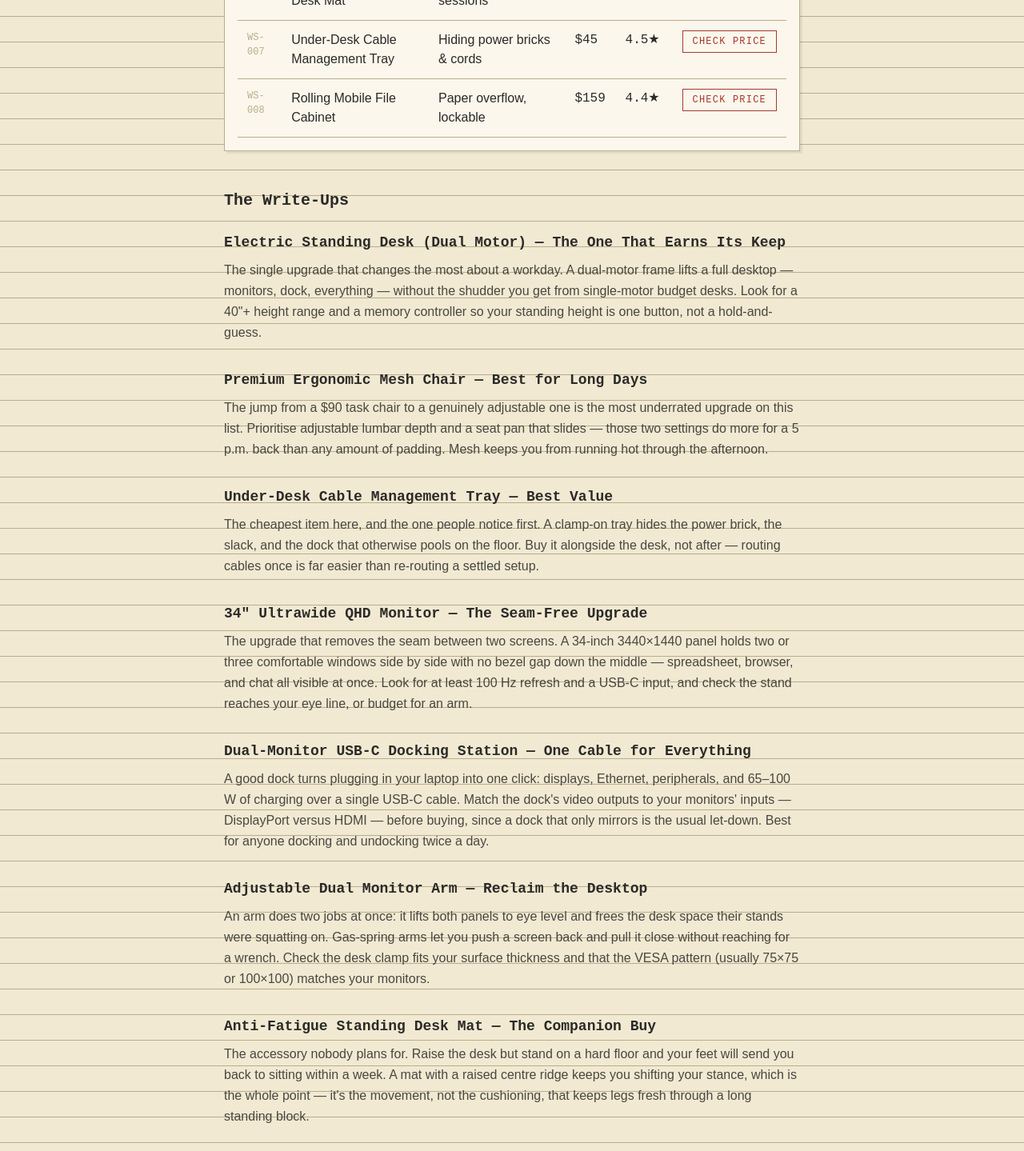
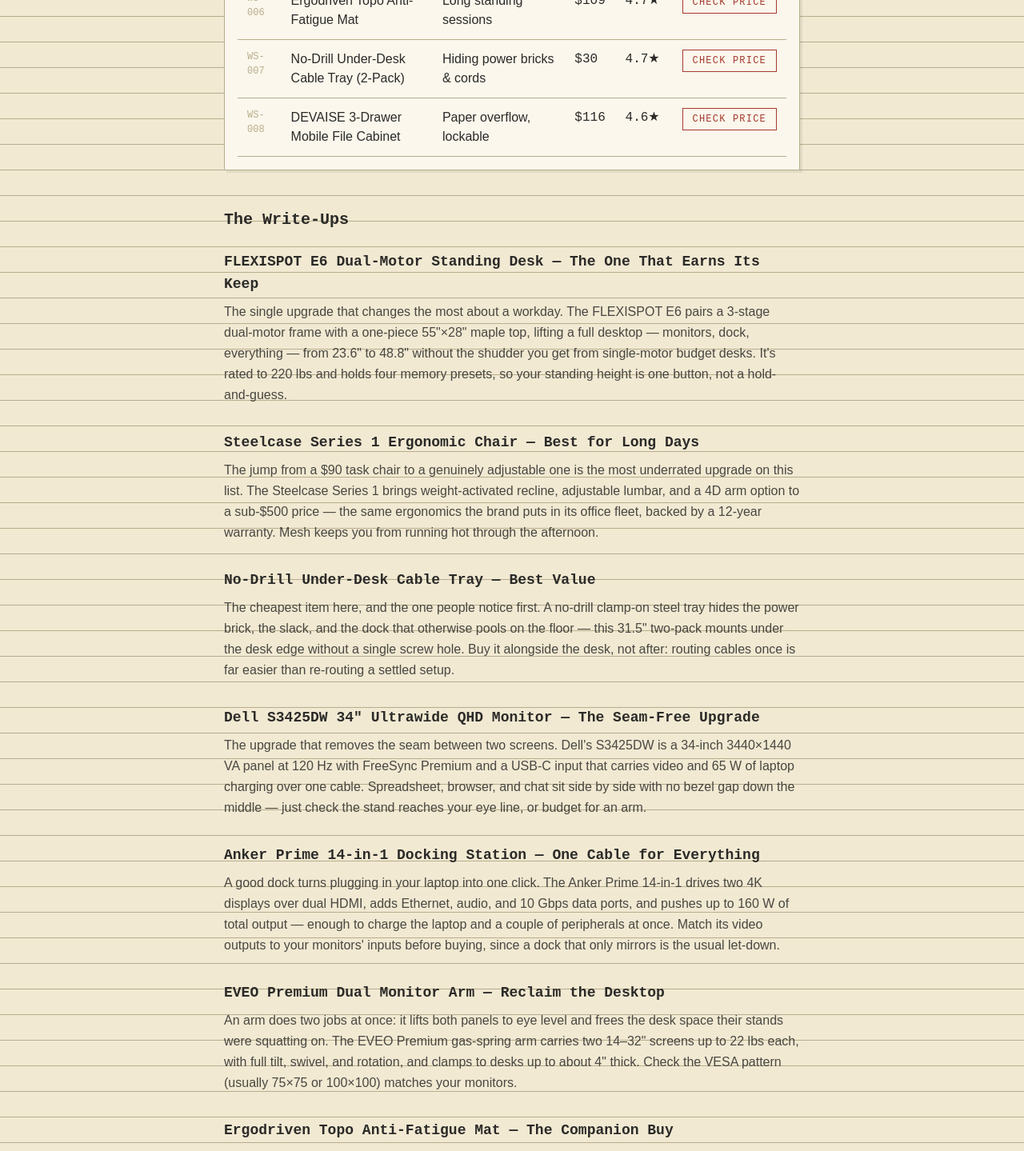
Before and after one commit to dsetzer84/office-supply-guide, a Next.js app: page /office-supplies/best-workstation-upgrades in a window 1280 px wide. Shown: the part 980-2419 px from the top of the page at 80% size. Built offline with nearby package versions, Linux system fonts and the light colour scheme.

Commit message:
Use exact final model ASINs for Workstation Upgrades items

```diff
--- a/app/office-supplies/best-workstation-upgrades/page.js
+++ b/app/office-supplies/best-workstation-upgrades/page.js
@@ -10,67 +10,67 @@
 const PRODUCTS = [
   {
     sku: "WS-001",
-    name: "Electric Standing Desk (Dual Motor)",
+    name: "FLEXISPOT E6 Dual-Motor Standing Desk",
     bestFor: "Full-day sit/stand switching",
-    price: "$499",
-    rating: "4.6★",
-    link: "https://www.amazon.com/s?k=electric+standing+desk+dual+motor&tag=dsetzer841-20",
+    price: "$288",
+    rating: "4.4★",
+    link: "https://www.amazon.com/dp/B0B7MX2KP1?tag=dsetzer841-20",
   },
   {
     sku: "WS-002",
-    name: "Premium Ergonomic Mesh Chair",
+    name: "Steelcase Series 1 Ergonomic Chair",
     bestFor: "Lower-back relief, 8-hour days",
-    price: "$329",
-    rating: "4.7★",
-    link: "https://www.amazon.com/s?k=ergonomic+office+chair+lumbar+mesh&tag=dsetzer841-20",
+    price: "$499",
+    rating: "4.2★",
+    link: "https://www.amazon.com/dp/B08M46SHCG?tag=dsetzer841-20",
   },
   {
     sku: "WS-003",
-    name: '34" Ultrawide QHD Monitor',
+    name: 'Dell S3425DW 34" Ultrawide QHD Monitor',
     bestFor: "Multi-window workflows",
-    price: "$449",
-    rating: "4.6★",
-    link: "https://www.amazon.com/s?k=34+inch+ultrawide+monitor+qhd&tag=dsetzer841-20",
+    price: "$400",
+    rating: "4.4★",
+    link: "https://www.amazon.com/dp/B0F1H325FN?tag=dsetzer841-20",
   },
   {
     sku: "WS-004",
-    name: "Dual-Monitor USB-C Docking Station",
+    name: "Anker Prime 14-in-1 Docking Station",
     bestFor: "Laptop + 2 displays, one cable",
-    price: "$189",
-    rating: "4.5★",
-    link: "https://www.amazon.com/s?k=usb+c+docking+station+dual+monitor&tag=dsetzer841-20",
+    price: "$170",
+    rating: "4.3★",
+    link: "https://www.amazon.com/dp/B0CW9249DK?tag=dsetzer841-20",
   },
   {
     sku: "WS-005",
-    name: "Adjustable Dual Monitor Arm",
+    name: "EVEO Premium Dual Monitor Arm",
     bestFor: "Reclaiming desktop, eye-line height",
-    price: "$99",
-    rating: "4.7★",
-    link: "https://www.amazon.com/s?k=dual+monitor+arm+adjustable&tag=dsetzer841-20",
+    price: "$110",
+    rating: "4.4★",
+    link: "https://www.amazon.com/dp/B07V1J81FB?tag=dsetzer841-20",
   },
   {
     sku: "WS-006",
-    name: "Anti-Fatigue Standing Desk Mat",
+    name: "Ergodriven Topo Anti-Fatigue Mat",
     bestFor: "Long standing sessions",
-    price: "$79",
-    rating: "4.6★",
-    link: "https://www.amazon.com/s?k=anti+fatigue+standing+desk+mat&tag=dsetzer841-20",
+    price: "$109",
+    rating: "4.7★",
+    link: "https://www.amazon.com/dp/B00V3TO9EK?tag=dsetzer841-20",
   },
   {
     sku: "WS-007",
-    name: "Under-Desk Cable Management Tray",
+    name: "No-Drill Under-Desk Cable Tray (2-Pack)",
     bestFor: "Hiding power bricks & cords",
-    price: "$45",
-    rating: "4.5★",
-    link: "https://www.amazon.com/s?k=under+desk+cable+management+tray&tag=dsetzer841-20",
+    price: "$30",
+    rating: "4.7★",
+    link: "https://www.amazon.com/dp/B09L63QJM6?tag=dsetzer841-20",
   },
   {
     sku: "WS-008",
-    name: "Rolling Mobile File Cabinet",
+    name: "DEVAISE 3-Drawer Mobile File Cabinet",
     bestFor: "Paper overflow, lockable",
-    price: "$159",
-    rating: "4.4★",
-    link: "https://www.amazon.com/s?k=rolling+mobile+file+cabinet+office&tag=dsetzer841-20",
+    price: "$116",
+    rating: "4.6★",
+    link: "https://www.amazon.com/dp/B072PS6YMP?tag=dsetzer841-20",
   },
 ];
 
@@ -83,7 +83,7 @@
       </h1>
       <div className="mt-4 flex flex-wrap gap-3">
         <StampBadge label="8 Tested" variant="best" />
-        <StampBadge label="$45 – $499" variant="premium" />
+        <StampBadge label="$30 – $499" variant="premium" />
       </div>
 
       <p className="mt-6 text-ink/85 leading-relaxed">
@@ -111,106 +111,113 @@
 
       <article className="mt-6">
         <h3 className="font-mono text-lg font-semibold">
-          Electric Standing Desk (Dual Motor) — The One That Earns Its Keep
+          FLEXISPOT E6 Dual-Motor Standing Desk — The One That Earns Its Keep
         </h3>
         <p className="mt-2 text-ink/85 leading-relaxed">
-          The single upgrade that changes the most about a workday. A dual-motor
-          frame lifts a full desktop — monitors, dock, everything — without the
-          shudder you get from single-motor budget desks. Look for a 40&quot;+
-          height range and a memory controller so your standing height is one
-          button, not a hold-and-guess.
+          The single upgrade that changes the most about a workday. The
+          FLEXISPOT E6 pairs a 3-stage dual-motor frame with a one-piece
+          55&quot;&times;28&quot; maple top, lifting a full desktop — monitors,
+          dock, everything — from 23.6&quot; to 48.8&quot; without the shudder
+          you get from single-motor budget desks. It&apos;s rated to 220 lbs
+          and holds four memory presets, so your standing height is one button,
+          not a hold-and-guess.
         </p>
       </article>
 
       <article className="mt-8">
         <h3 className="font-mono text-lg font-semibold">
-          Premium Ergonomic Mesh Chair — Best for Long Days
+          Steelcase Series 1 Ergonomic Chair — Best for Long Days
         </h3>
         <p className="mt-2 text-ink/85 leading-relaxed">
           The jump from a $90 task chair to a genuinely adjustable one is the
-          most underrated upgrade on this list. Prioritise adjustable lumbar
-          depth and a seat pan that slides — those two settings do more for a
-          5 p.m. back than any amount of padding. Mesh keeps you from running
-          hot through the afternoon.
+          most underrated upgrade on this list. The Steelcase Series 1 brings
+          weight-activated recline, adjustable lumbar, and a 4D arm option to a
+          sub-$500 price — the same ergonomics the brand puts in its office
+          fleet, backed by a 12-year warranty. Mesh keeps you from running hot
+          through the afternoon.
         </p>
       </article>
 
       <article className="mt-8">
         <h3 className="font-mono text-lg font-semibold">
-          Under-Desk Cable Management Tray — Best Value
+          No-Drill Under-Desk Cable Tray — Best Value
         </h3>
         <p className="mt-2 text-ink/85 leading-relaxed">
-          The cheapest item here, and the one people notice first. A clamp-on
-          tray hides the power brick, the slack, and the dock that otherwise
-          pools on the floor. Buy it alongside the desk, not after — routing
-          cables once is far easier than re-routing a settled setup.
+          The cheapest item here, and the one people notice first. A no-drill
+          clamp-on steel tray hides the power brick, the slack, and the dock
+          that otherwise pools on the floor — this 31.5&quot; two-pack mounts
+          under the desk edge without a single screw hole. Buy it alongside the
+          desk, not after: routing cables once is far easier than re-routing a
+          settled setup.
         </p>
       </article>
 
       <article className="mt-8">
         <h3 className="font-mono text-lg font-semibold">
-          34&quot; Ultrawide QHD Monitor &mdash; The Seam-Free Upgrade
+          Dell S3425DW 34&quot; Ultrawide QHD Monitor &mdash; The Seam-Free Upgrade
         </h3>
         <p className="mt-2 text-ink/85 leading-relaxed">
-          The upgrade that removes the seam between two screens. A 34-inch
-          3440&times;1440 panel holds two or three comfortable windows side by
-          side with no bezel gap down the middle &mdash; spreadsheet, browser,
-          and chat all visible at once. Look for at least 100 Hz refresh and a
-          USB-C input, and check the stand reaches your eye line, or budget for
-          an arm.
+          The upgrade that removes the seam between two screens. Dell&apos;s
+          S3425DW is a 34-inch 3440&times;1440 VA panel at 120 Hz with FreeSync
+          Premium and a USB-C input that carries video and 65 W of laptop
+          charging over one cable. Spreadsheet, browser, and chat sit side by
+          side with no bezel gap down the middle &mdash; just check the stand
+          reaches your eye line, or budget for an arm.
         </p>
       </article>
 
       <article className="mt-8">
         <h3 className="font-mono text-lg font-semibold">
-          Dual-Monitor USB-C Docking Station &mdash; One Cable for Everything
+          Anker Prime 14-in-1 Docking Station &mdash; One Cable for Everything
         </h3>
         <p className="mt-2 text-ink/85 leading-relaxed">
-          A good dock turns plugging in your laptop into one click: displays,
-          Ethernet, peripherals, and 65&ndash;100 W of charging over a single
-          USB-C cable. Match the dock&apos;s video outputs to your
-          monitors&apos; inputs &mdash; DisplayPort versus HDMI &mdash; before
-          buying, since a dock that only mirrors is the usual let-down. Best
-          for anyone docking and undocking twice a day.
+          A good dock turns plugging in your laptop into one click. The Anker
+          Prime 14-in-1 drives two 4K displays over dual HDMI, adds Ethernet,
+          audio, and 10 Gbps data ports, and pushes up to 160 W of total output
+          &mdash; enough to charge the laptop and a couple of peripherals at
+          once. Match its video outputs to your monitors&apos; inputs before
+          buying, since a dock that only mirrors is the usual let-down.
         </p>
       </article>
 
       <article className="mt-8">
         <h3 className="font-mono text-lg font-semibold">
-          Adjustable Dual Monitor Arm &mdash; Reclaim the Desktop
+          EVEO Premium Dual Monitor Arm &mdash; Reclaim the Desktop
         </h3>
         <p className="mt-2 text-ink/85 leading-relaxed">
           An arm does two jobs at once: it lifts both panels to eye level and
-          frees the desk space their stands were squatting on. Gas-spring arms
-          let you push a screen back and pull it close without reaching for a
-          wrench. Check the desk clamp fits your surface thickness and that the
-          VESA pattern (usually 75&times;75 or 100&times;100) matches your
-          monitors.
+          frees the desk space their stands were squatting on. The EVEO Premium
+          gas-spring arm carries two 14&ndash;32&quot; screens up to 22 lbs
+          each, with full tilt, swivel, and rotation, and clamps to desks up to
+          about 4&quot; thick. Check the VESA pattern (usually 75&times;75 or
+          100&times;100) matches your monitors.
         </p>
       </article>
 
       <article className="mt-8">
         <h3 className="font-mono text-lg font-semibold">
-          Anti-Fatigue Standing Desk Mat &mdash; The Companion Buy
+          Ergodriven Topo Anti-Fatigue Mat &mdash; The Companion Buy
         </h3>
         <p className="mt-2 text-ink/85 leading-relaxed">
           The accessory nobody plans for. Raise the desk but stand on a hard
-          floor and your feet will send you back to sitting within a week. A
-          mat with a raised centre ridge keeps you shifting your stance, which
-          is the whole point &mdash; it&apos;s the movement, not the
-          cushioning, that keeps legs fresh through a long standing block.
+          floor and your feet will send you back to sitting within a week. The
+          Ergodriven Topo&apos;s calculated terrain &mdash; a raised centre
+          ridge and varied contours &mdash; keeps you shifting your stance,
+          which is the whole point: it&apos;s the movement, not the cushioning,
+          that keeps legs fresh through a long standing block.
         </p>
       </article>
 
       <article className="mt-8">
         <h3 className="font-mono text-lg font-semibold">
-          Rolling Mobile File Cabinet &mdash; Paper Overflow, Solved
+          DEVAISE 3-Drawer Mobile File Cabinet &mdash; Paper Overflow, Solved
         </h3>
         <p className="mt-2 text-ink/85 leading-relaxed">
-          The low-tech partner to the standing desk: a two- or three-drawer
-          cabinet on casters that tucks under the frame and rolls out when you
-          need it. Pick one with a lock if anything confidential lives inside,
-          and measure the gap under your desk&apos;s crossbar &mdash; the
+          The low-tech partner to the standing desk: a three-drawer cabinet on
+          casters that tucks under the frame and rolls out when you need it. The
+          DEVAISE unit takes letter, legal, and A4 files, locks all three
+          drawers with one key, and arrives fully assembled except for the
+          wheels. Measure the gap under your desk&apos;s crossbar &mdash; the
           cabinet has to clear the frame at sitting height.
         </p>
       </article>
@@ -258,10 +265,9 @@
           <strong>Note for the site owner:</strong> these are high-ticket
           picks, so each sale is worth far more than a $12 organizer — but
           Amazon pays a lower percentage on furniture and monitors. Check the
-          current Associates rate card for your categories, replace these
-          search-result links with direct product links (real ASINs) once
-          you&apos;ve chosen final products, and keep the tracking ID consistent
-          across every link.
+          current Associates rate card for your categories, and re-verify each
+          ASIN against the live listing before each publishing cycle, since
+          Amazon product pages occasionally change.
         </p>
       </div>
     </div>
```
